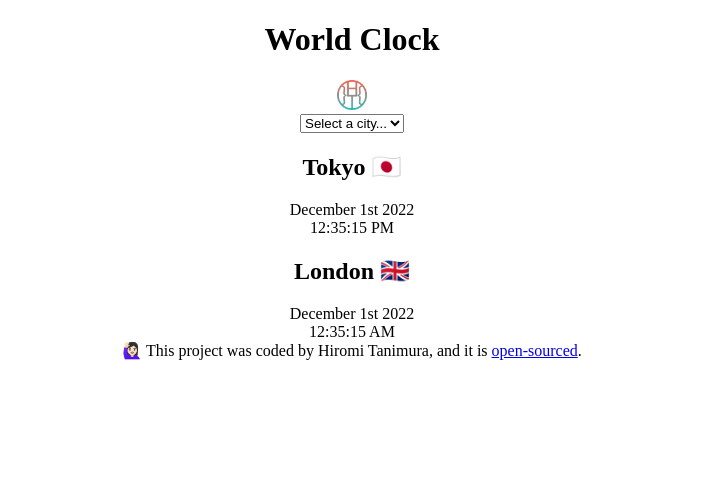
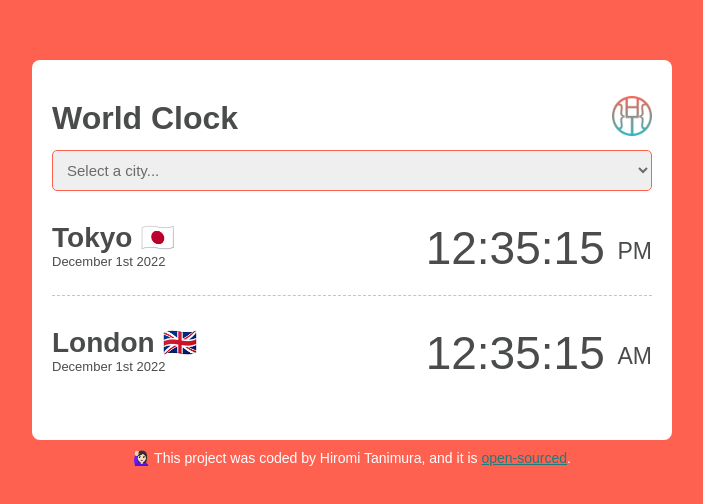
Before and after one commit to hiromirhondalee/world-clock, a plain HTML site: page index.html in a window 1280 px wide. Shown: the whole page, without its empty margins (288-991 px from the left). Drawn offline with Linux system fonts and the light colour scheme.

Commit message:
Added CSS styling

```diff
--- a/index.html
+++ b/index.html
@@ -9,12 +9,14 @@
   </head>
   <body>
     <div class="container">
-      <h1>World Clock</h1>
-      <span class="logo"
-        ><img src="images/LOGO.png" width="30px" alt=""
-      /></span>
+      <div class="header">
+        <h1>World Clock</h1>
+        <span class="logo"
+          ><img class="logo" src="images/LOGO.png" alt=""
+        /></span>
+      </div>
       <div>
-        <select>
+      <select>
           <option value="">Select a city...</option>
           <option value="london">London</option>
           <option value="newyork">New York</option>
@@ -22,15 +24,20 @@
         </select>
       </div>
       <div class="city">
+        <div>
         <h2>Tokyo 🇯🇵</h2>
         <div class="date">December 1st 2022</div>
-        <div class="time">12:35:15 PM</div>
+        </div>
+        <div class="time">12:35:15 <small>PM</small></div>
       </div>
-      <div class="city">
+     <div class="city">
+        <div>
         <h2>London 🇬🇧</h2>
         <div class="date">December 1st 2022</div>
-        <div class="time">12:35:15 AM</div>
+        </div>
+        <div class="time">12:35:15 <small>AM</small></div>
       </div>
+    </div>
     <footer>
       🙋🏻‍♀️ This project was coded by Hiromi Tanimura, and it is
       <a href="https://github.com/hiromirhondalee/world-clock" target="_blank"
--- a/src/style.css
+++ b/src/style.css
@@ -1,4 +1,83 @@
 body {
+  background: #ff6150;
+  font-family: sans-serif;
+}
+
+h1 {
+  margin-top: 20px;
+  margin-bottom: 10px;
+  color: #4a4c4c;
+}
+
+h2 {
+  color: #4a4c4c;
+  margin: 0;
+  font-size: 28px;
+}
+
+select {
+  width: 100%;
+  padding: 10px;
+  border-radius: 5px;
+  color: #686a6b;
+  border-color: #ff6150;
+  font-size: 15px;
+}
+
+.container {
+  background-color: white;
+  max-width: 600px;
+  margin: 60px auto;
+  margin-bottom: 10px;
+  padding: 20px;
+  border-radius: 8px;
+}
+
+.header {
+  display: flex;
+  justify-content: space-between;
+}
+
+.logo {
+  width: 40px;
+  margin-top: 8px;
+  margin-bottom: 5px;
+}
+
+.city {
+  display: flex;
+  justify-content: space-between;
+  margin: 20px 0;
+  padding-top: 10px;
+  padding-bottom: 20px;
+  border-bottom: 1px dashed #c2c4c5;
+}
+
+.city:last-child {
+  border: none;
+}
+
+.time {
+  font-size: 46px;
+  color: #4a4c4c;
+}
+
+.time small {
+  font-size: 23px;
+  vertical-align: middle;
+}
+
+.date {
+  font-size: 13px;
+  opacity: 0.7;
+}
+
+footer {
   text-align: center;
+  font-size: 14px;
+  color: white;
+}
 
+footer a {
+  color: #1e7b7e;
 }
```
